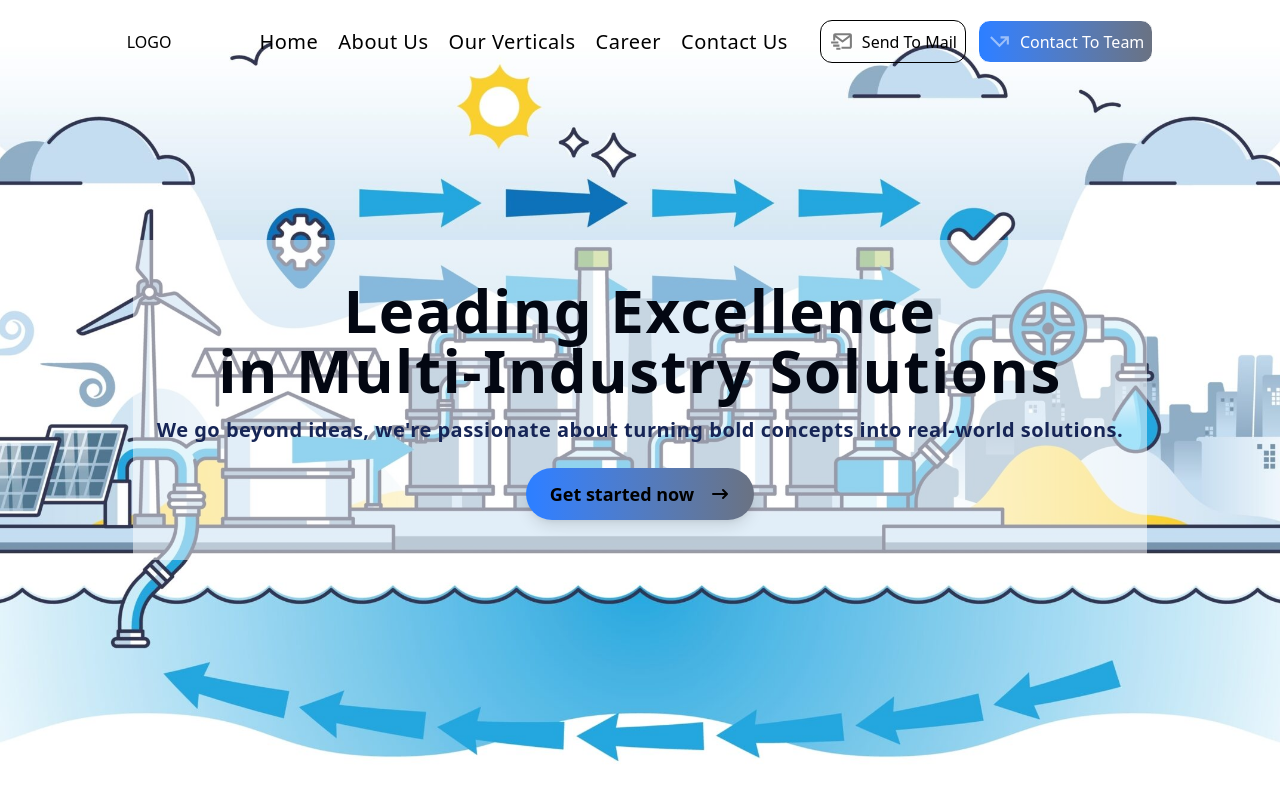
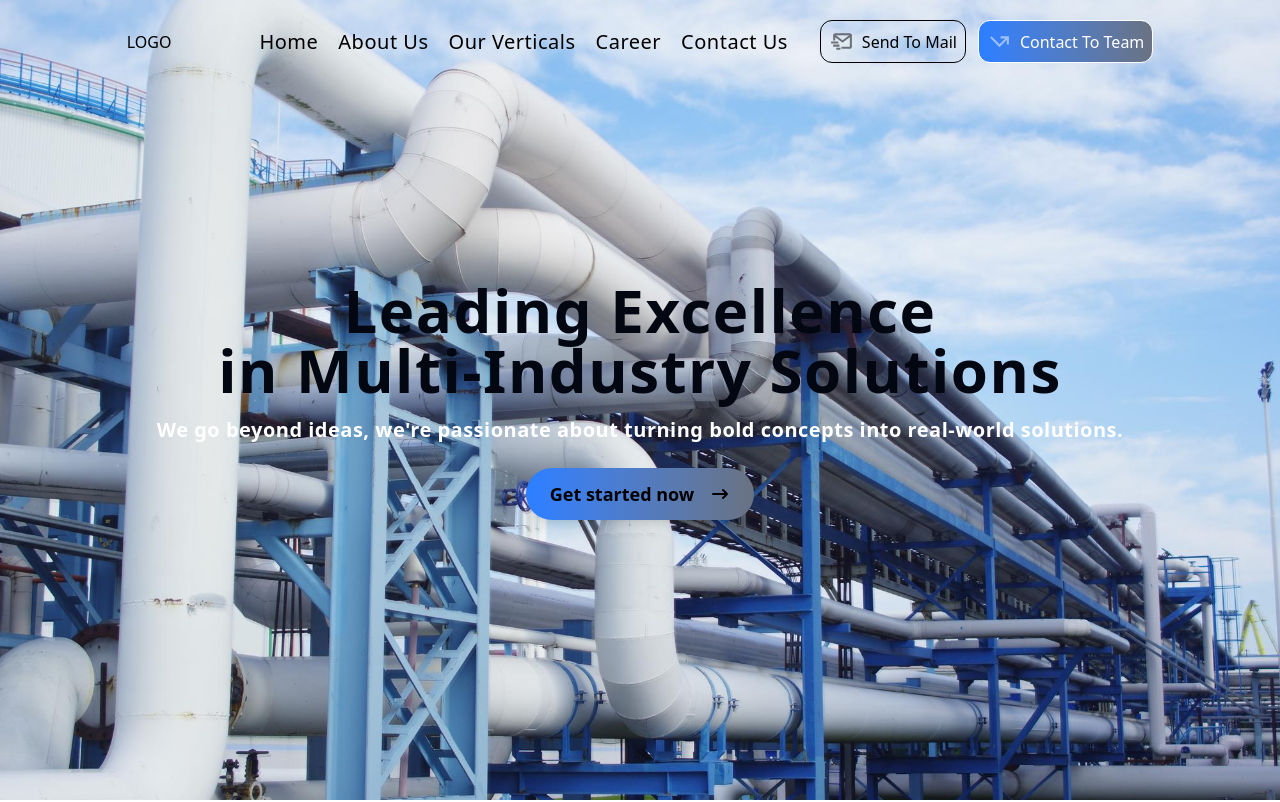
Before and after one commit to weblogiance/shyam-Infratech, a React (Vite) app: page / in a window 1280 px wide. Shown: the top 802 px of the page. Built offline with nearby package versions, Linux system fonts and the light colour scheme.

Commit message:
chage banner image

```diff
--- a/src/page/HomePage.jsx
+++ b/src/page/HomePage.jsx
@@ -15,7 +15,7 @@ import CounterSection from '../components/Homepage/Oursuccess';
 import Timelines from '../components/Homepage/Workflow.jsx';
 
 import gas from '../assets/image/cng-gas.jpg'
-import water from '../assets/image/waterbanner.jpg'
+import water from '../assets/image/58546.jpg'
 const HomePage = () => {
   return (
     <div >
@@ -37,11 +37,11 @@ const HomePage = () => {
               </div>
 
               {/* Content */}
-              <div className="relative z-10 bg-white/50 rounded-md leading-14 p-10 px-6">
+              <div className="relative z-10  rounded-md leading-14 p-10 px-6">
                 <h1 className="text-4xl md:text-5xl lg:text-6xl tracking-wide text-gray-950  font-bold">
                   Leading Excellence <br /> in Multi-Industry Solutions
                 </h1>
-                <p className="mt-4 text-lg md:text-xl font-bold tracking-wide text-blue-950">
+                <p className="mt-4 text-lg md:text-xl font-bold tracking-wide text-white">
                   We go beyond ideas, we're passionate about turning bold concepts into real-world solutions.
                 </p>
 
```
Also changed, not shown: src/assets/image/58546.jpg (added).
